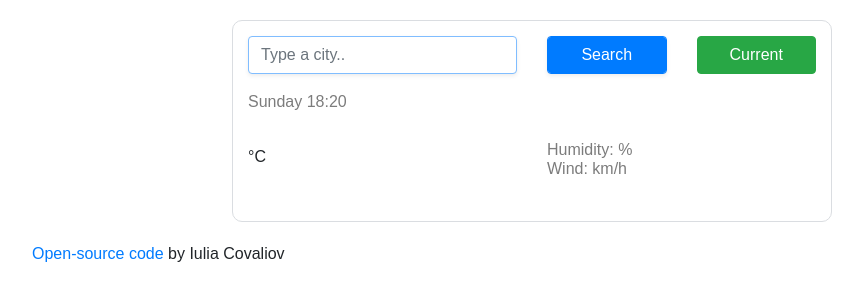
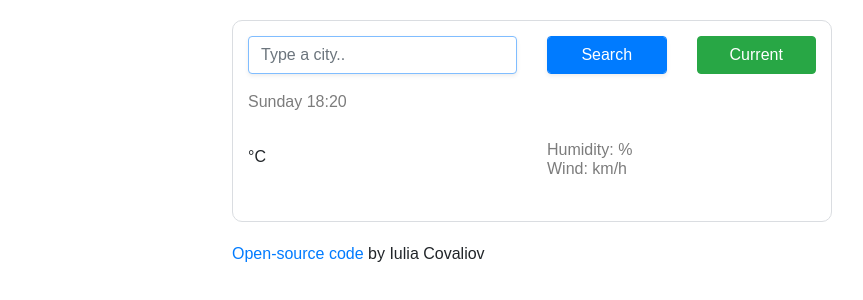
Before and after one commit to krasivosleva/Weather-App, a website built with Parcel: page index.html in a window 1280 px wide. Shown: the whole page, without its empty margins (108-971 px from the left). Built offline with nearby package versions, Linux system fonts and the light colour scheme; no server answers.

Commit message:
edited GitHub link (CSS)

```diff
--- a/src/styles.css
+++ b/src/styles.css
@@ -55,7 +55,7 @@ body {
   }
 
   .github-link {
-    position: relative;
-    display: block;
-    margin-left: 55px;
+    padding: 0px;
+    margin: 20px auto;
+    max-width: 600px;
   }
```
